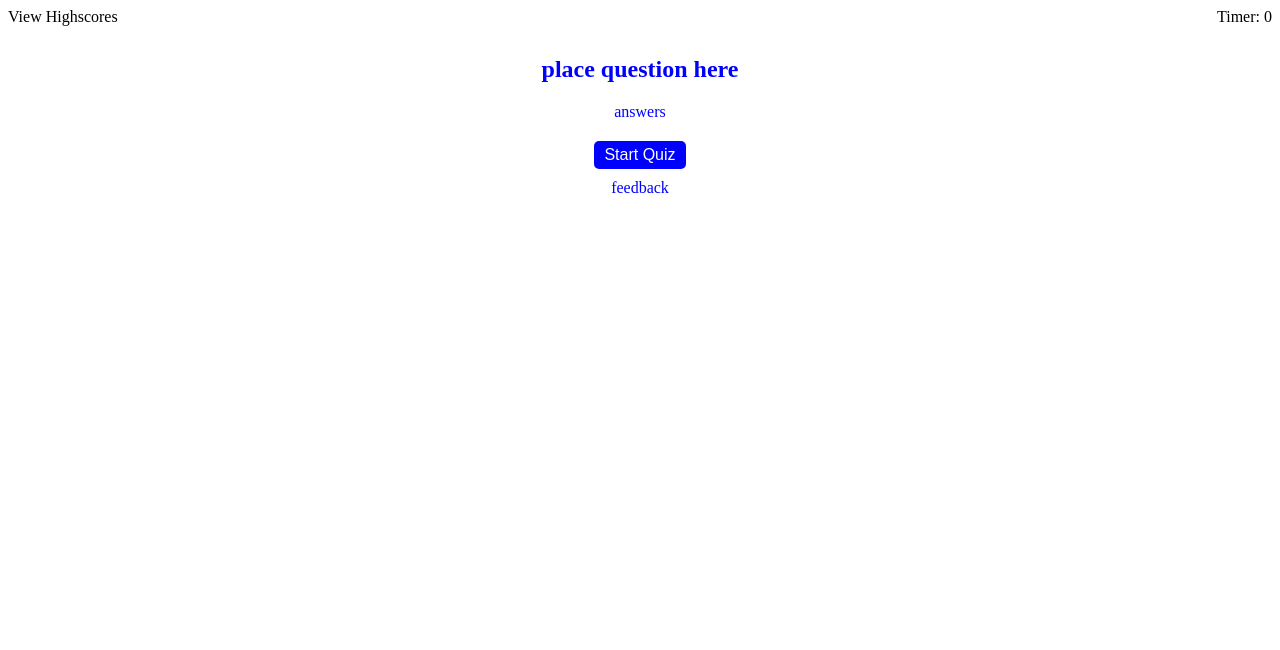
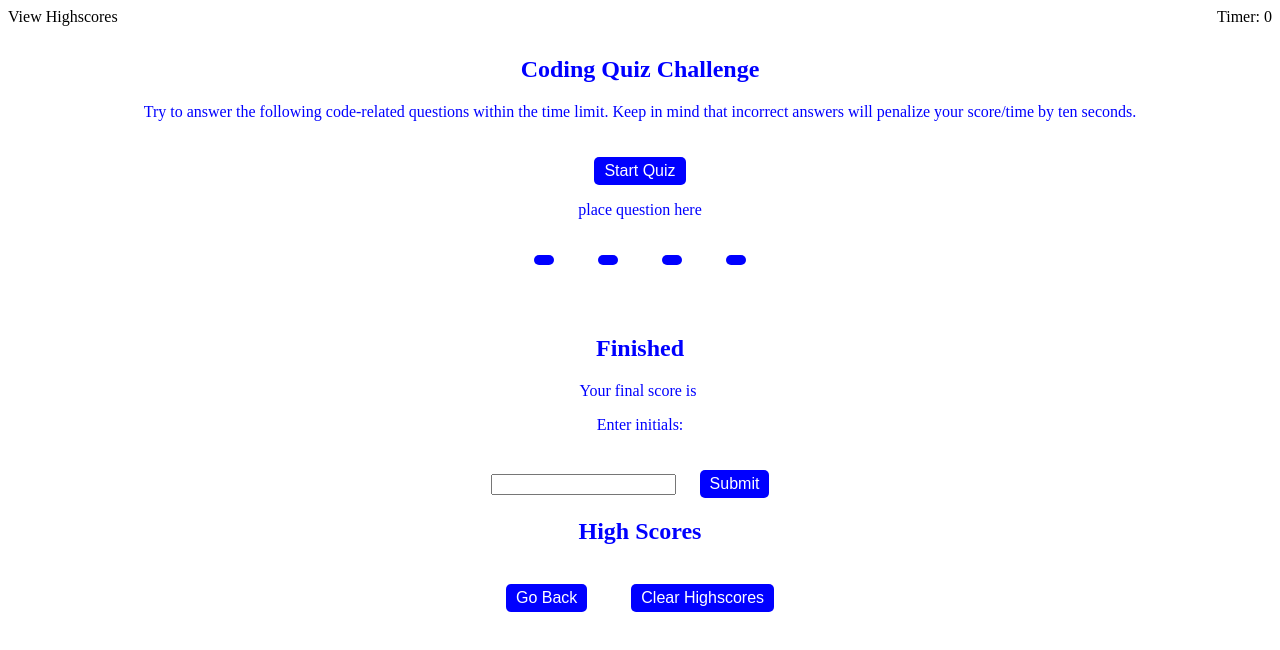
Before and after one commit to cobalt88/Code-Game-1, a plain HTML site: page index.html in a window 1280 px wide. Drawn offline with Linux system fonts and the light colour scheme.

Commit message:
refactored html and added question array to the Js file

```diff
--- a/assets/css/style.css
+++ b/assets/css/style.css
@@ -9,6 +9,7 @@
     flex-direction: column;
     color: blue;
     align-items: center;
+    text-align: center;
     margin: 0.625rem;
 }
 
@@ -32,5 +33,19 @@
     display: inline-block;
     font-size: 16px;
     cursor: pointer;
+}
+
+button {
+    background-color: blue;
+    align-items: center;
+    color: white;
+    border-radius: 5px;
+    margin: 20px 20px 0 20px;
+    padding: 5px 10px;
+    border: none;
+    box-shadow: rgba (0, 0, 0, 0.1);
+    display: inline-block;
+    font-size: 16px;
+    cursor: pointer;
 
 }
--- a/assets/javascript/javascript.js
+++ b/assets/javascript/javascript.js
@@ -1,43 +1,49 @@
 // ! variables for my elements
+var highscore = document.getElementById('highscore')
+var timerEl = document.getElementById('timer')
+var introEl = document.getElementById('intro')
+var btnEl = document.getElementById('btn')
+var quizEl = document.getElementById('quiz')
 var questionEl = document.getElementById('question')
-var answersEl = document.getElementById('answers')
-var timerEl = document.getElementById('timer')
-var btnEl = document.getElementById('btn')
+var scoreIndicatorEl = document.getElementById('scoreIndicator')
+var finishEl = document.getElementById('finish')
+var recordsEl = document.getElementById('finish')
+var highScoresEl = document.getElementById('highScores')
+var resetEl = document.getElementById('reset')
+var clearScores = document.getElementById('clearScores')
 
 // * questions array
-const questionPool = [{
-        'question': 'place question here',
-        'answers': ['A', 'B', 'C', 'D'],
-        'correctChoice': 3
+const questions = [{
+        'question': 'String values must be enclosed within _____ when assigned to variables.',
+        // holds the answer choices in an array
+        'answers': ['commas', 'curly brackets', 'quotes', 'parenthesis'],
+        //  selects the correct answer based on position
+        'correct': 2
     },
     {
-        'question': 'place question here',
-        'answers': ['A', 'B', 'C', 'D'],
-        'correctChoice': 1
+        'question': 'Commonly used data types DO NOT include:',
+        'answers': ['alerts', 'numbers', 'strings', 'booleans'],
+        'correct': 0
     },
     {
-        'question': 'place question here',
-        'answers': ['A', 'B', 'C', 'D'],
-        'correctChoice': 2
+        'question': 'The condition in an if/else statement is enclosed within _____',
+        'answers': ['quotes', 'curly brackets', 'square brackets', 'parenthesis'],
+        'correct': 3
     },
     {
-        'question': 'place question here',
-        'answers': ['A', 'B', 'C', 'D'],
-        'correctChoice': 0
+        'question': 'Which tag is used to identify the keywards describing the site?',
+        'answers': ['text', 'http-equiv', 'content', 'name'],
+        'correct': 2
     },
     {
-        'question': 'place question here',
-        'answers': ['A', 'B', 'C', 'D'],
-        'correctChoice': 1
-    },
+        'question': 'What tag element will display a line across the screen?',
+        'answers': ['br', 'a', 'hr', 'line'],
+        'correct': 2
+    }
 ]
 
-function startGame() {
-    btnEl.addEventListener("click", myQuestions =>
-        myQuestions.preventDefault(),
-        displayMyQuestions()
-    );
+function changeQuestion() {
+    questionEl.innerText = questionsArray[0].question;
 }
 
-
-startGame()
+btnEl.addEventListener("click", changeQuestion);
--- a/index.html
+++ b/index.html
@@ -14,16 +14,43 @@
         <div id="highscore">View Highscores</div>
         <div id="timer">Timer: <span>0</span></div>
     </div>
+    <div class="wrapper">
+        <section id="intro">
+            <h2>Coding Quiz Challenge</h2>
+            <p>
+                Try to answer the following code-related questions within the time limit.
+                Keep in mind that incorrect answers will penalize your score/time by ten seconds.
+            </p>
+            <button id="btn">Start Quiz</button>
+        </section>
 
-    <div class="wrapper">
-        <h2 id="question">place question here</h2>
-        <div id="answer choices">answers</div>
-        <div><button id="btn">Start Quiz</button></div>
+        <section class="quiz">
+            <p id="question">place question here</p>
+            <button></button>
+            <button></button>
+            <button></button>
+            <button></button>
+            <div id="scoreIndicator" class="hidden">
+                <p>&nbsp;</p>
+            </div>
+        </section>
+
+        <section id="finish" class="hide">
+            <h1>Finished</h1>
+            <p>Your final score is&nbsp;<span id="score"></span></p>
+            <div id="records">
+                <p>Enter initials: </p> <input type="text"> <button>Submit</button>
+            </div>
+        </section>
+        <section id="highScores" class="hide">
+            <h1>High Scores</h1>
+            <div>
+
+            </div>
+            <button id="reset">Go Back</button> <button id="clearScores">Clear Highscores</button>
+        </section>
+
     </div>
-
-    <div class="feedback">feedback</div>
-
-
 
 
     <script src="./assets/javascript/javascript.js">
```
